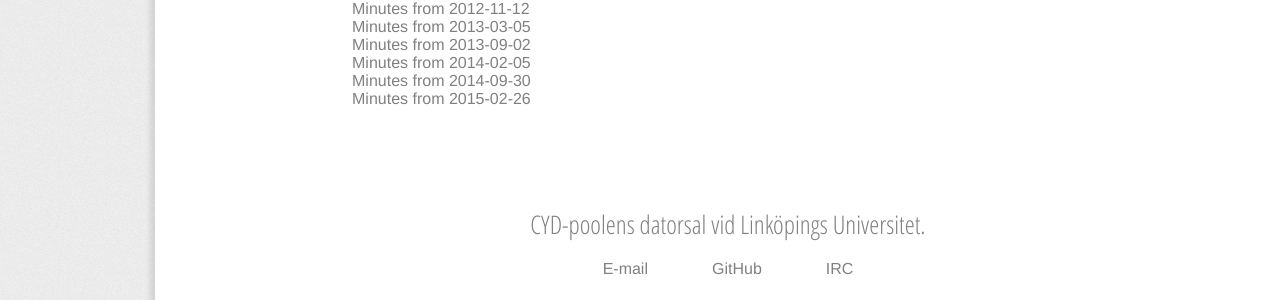
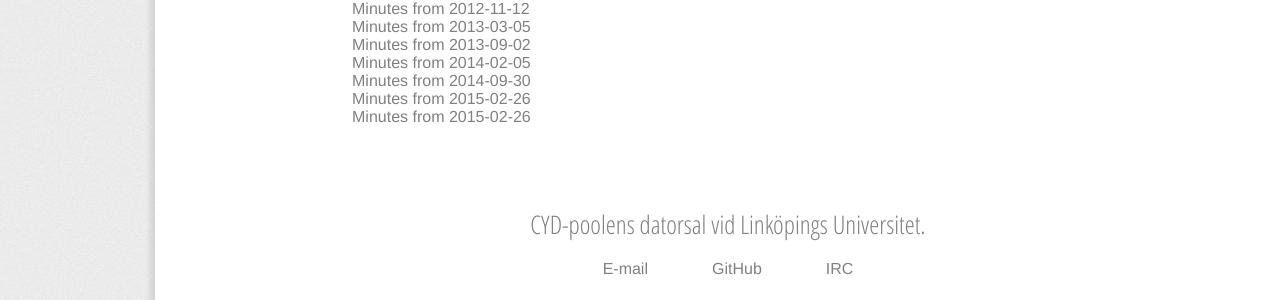
Before and after one commit to CYD-poolen/cyd.liu.se, a Jekyll site: the page built from Board.md, in a window 1280 px wide and 1108 px high. Shown: the part 805-1105 px from the top of the window. Built offline with Jekyll 4.4.1, drawn with Linux system fonts in a browser that asks for light colours.

Commit message:
Added board meeting minutes for 2015-09-22.

```diff
--- a/Board.md
+++ b/Board.md
@@ -41,3 +41,4 @@ The board of CYD-poolen consists of one representative from each section, [the s
 * [Minutes from 2014-02-05]({{ site.baseurl }}/minutes/2014-02-05.pdf)
 * [Minutes from 2014-09-30]({{ site.baseurl }}/minutes/2014-09-30.pdf)
 * [Minutes from 2015-02-26]({{ site.baseurl }}/minutes/2015-02-26.pdf)
+* [Minutes from 2015-02-26]({{ site.baseurl }}/minutes/2015-09-22.pdf)
```
Also changed, not shown: 1 other file.
